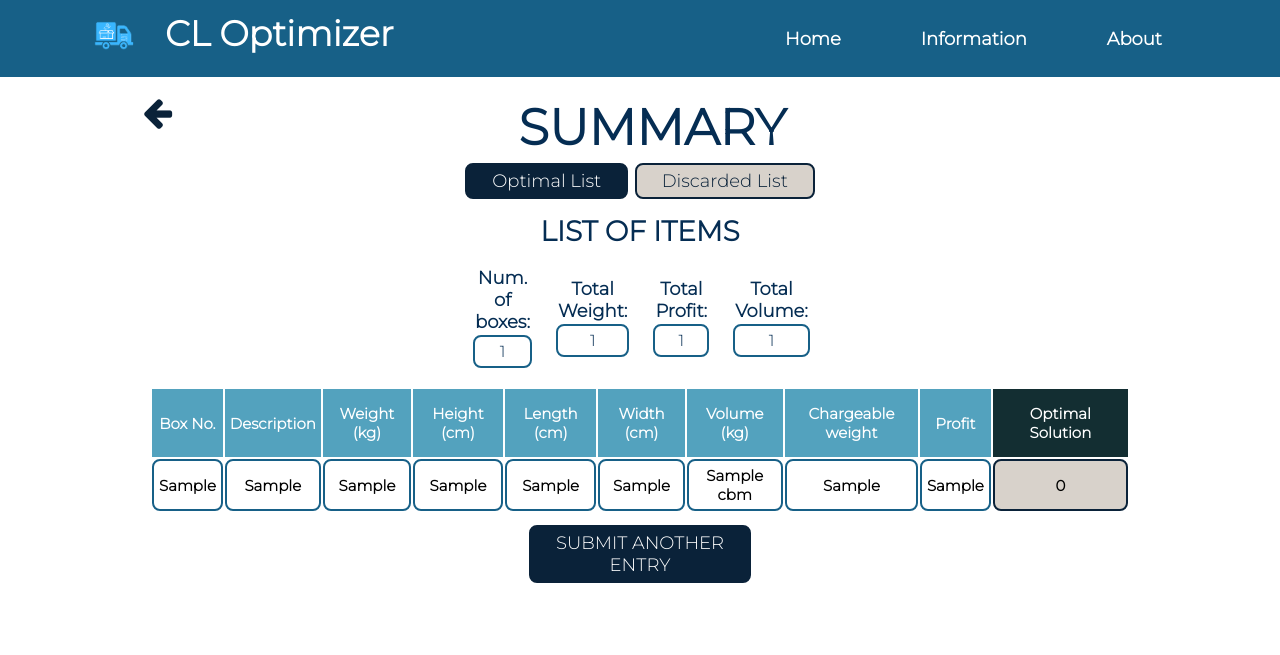
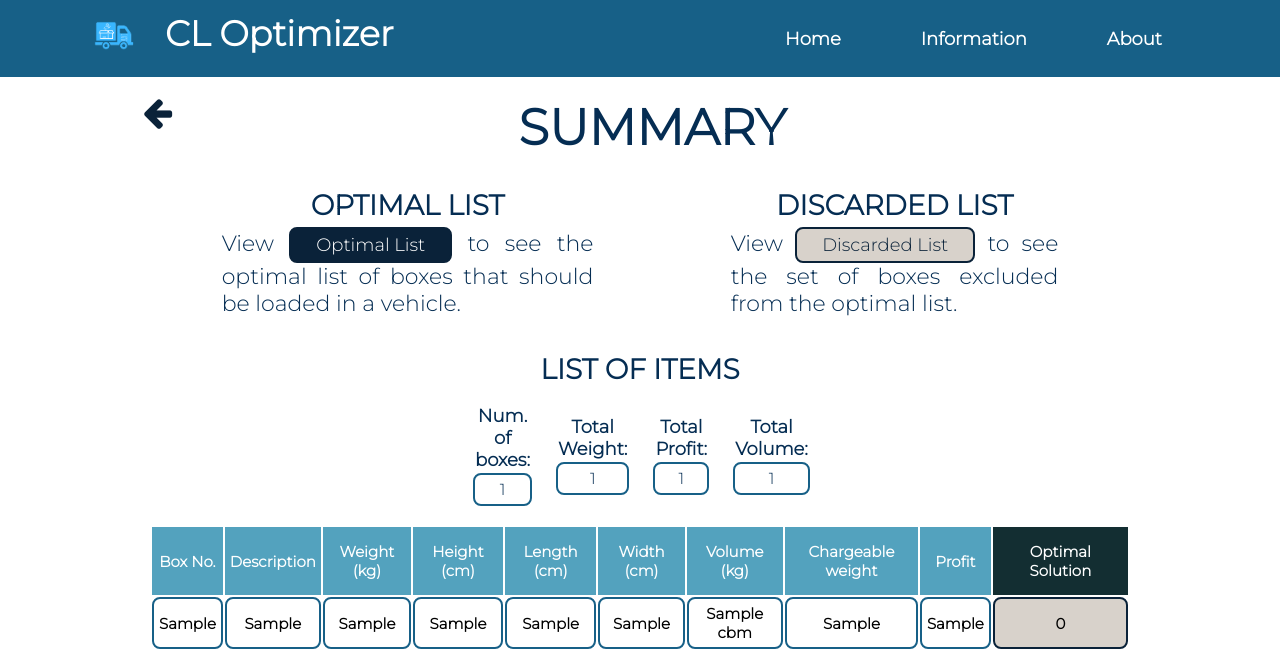
Before and after one commit to gbcstro/mysite, a Django app: template cargoloading/templates/result.html in a window 1280 px wide. Shown: the top 655 px of the page. Run offline with Django 4.2, Linux system fonts and the light colour scheme; the template is opened without the code that fills it: most values are stand-ins (such as "Sample title", 1, 10 or a date in 2020).

Commit message:
suggestions added

```diff
--- a/cargoloading/static/cargoloading/result.css
+++ b/cargoloading/static/cargoloading/result.css
@@ -680,9 +680,26 @@
 
     .wrapper .title-text .dialog-buttons{
         padding: 5px;
+        display: flex;
+        justify-content: center;
     }
 
-    .wrapper .title-text .dialog-buttons button{
+    .wrapper .title-text .dialog-buttons .dialog{
+        padding: 20px;
+        margin-left: 5%;
+        margin-right: 5%;
+    }
+
+    .wrapper .title-text .dialog-buttons .dialog h2{
+        font-size: 28px;
+    }
+
+    .wrapper .title-text .dialog-buttons .dialog p{
+        text-align: justify;
+        font-size: 22px;
+    }
+
+    .wrapper .title-text .dialog-buttons .dialog button{
         background-color: #0A2239;
         color: #fff;
         padding: 5px 25px;
@@ -692,7 +709,7 @@
         font-size: 18px;
     }
 
-    .wrapper .title-text .dialog-buttons .dcl{
+    .wrapper .title-text .dialog-buttons .dialog .dcl{
         border: 2px solid #0A2239;
         background-color: #D8D2CB;
         color: #0A2239;
--- a/cargoloading/templates/result.html
+++ b/cargoloading/templates/result.html
@@ -15,8 +15,16 @@
     <div class="title-text">
         <h1>SUMMARY</h1>
         <div class="dialog-buttons">
-            <button id="oplist">Optimal List</button>
-            <button id="dislist" class="dcl">Discarded List</button>
+            <div class="dialog">
+                <h2>OPTIMAL LIST</h2>
+                <p>View <button id="oplist">Optimal List</button> to see the optimal list of boxes that should be loaded in a vehicle.</p>
+            </div>
+
+            <div class="dialog">
+                <h2>DISCARDED LIST</h2>
+                <p>View <button id="dislist" class="dcl">Discarded List</button> to see the set of boxes excluded from the optimal list.</p>
+            </div>
+
         </div>
     </div>
     <h2>LIST OF ITEMS</h2>
@@ -134,7 +142,7 @@
                 </div>
             {% else %}
                 <div class="error-wrap">
-                    <h1>DISCARD LIST IS EMPTY</h1>
+                    <h1>OPTIMAL LIST IS EMPTY</h1>
                 </div>
             {% endif %}
 
--- a/cargoloading/templates/table.html
+++ b/cargoloading/templates/table.html
@@ -42,7 +42,8 @@
       <p>Boxes with * symbol are required fields.</p>
     </div>
     {% csrf_token %}
-    <table>
+    <div class="table">
+      <table>
       <thead>
         <th>Box No.</th>
         <th>Description</th>
@@ -65,6 +66,7 @@
         {% endfor %}
       </tbody>
     </table>
+    </div>
 
     <div class="error-message">
       {% if formset.errors %}
```
Also changed, not shown: cargoloading/static/cargoloading/generate.css (+17 -15 lines).
